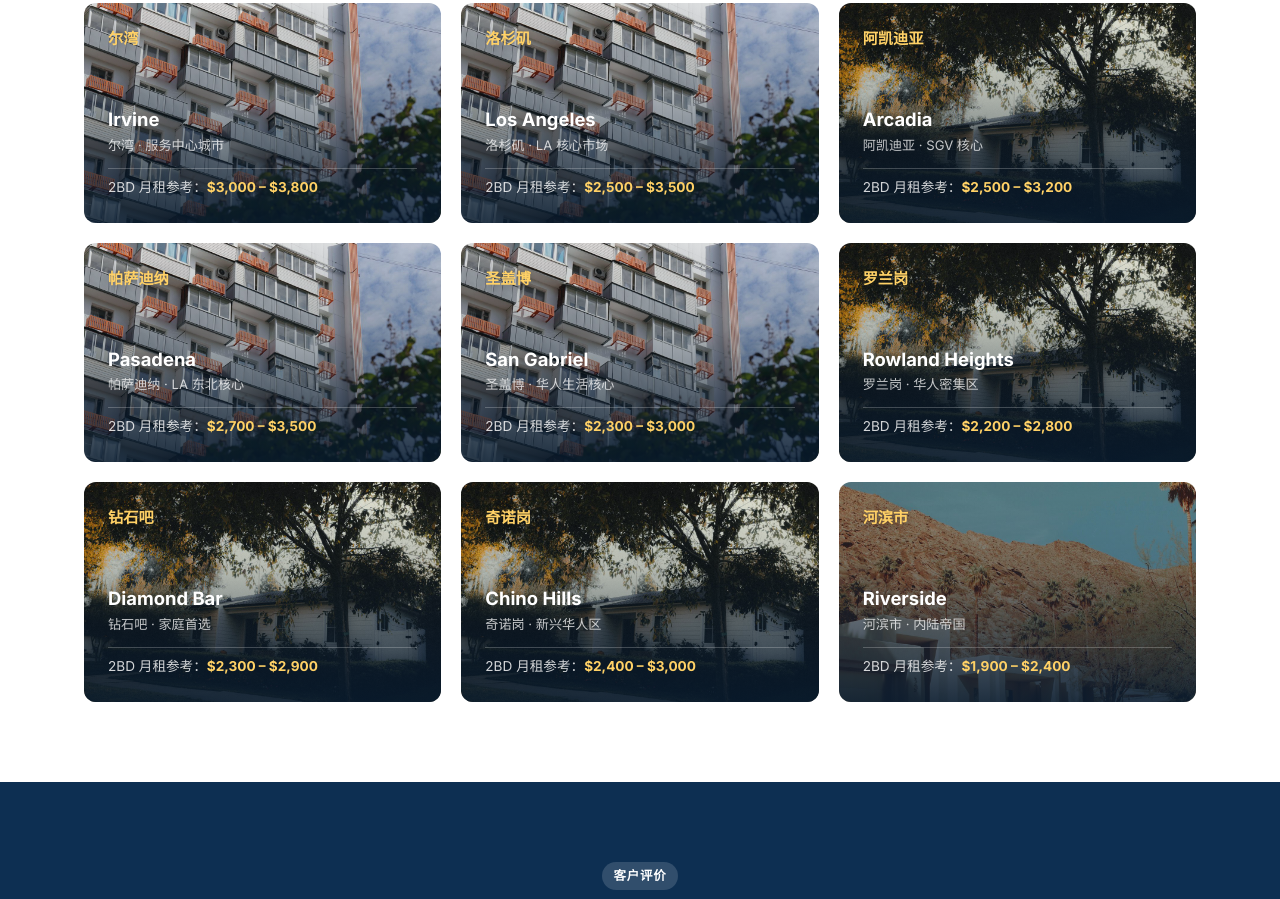
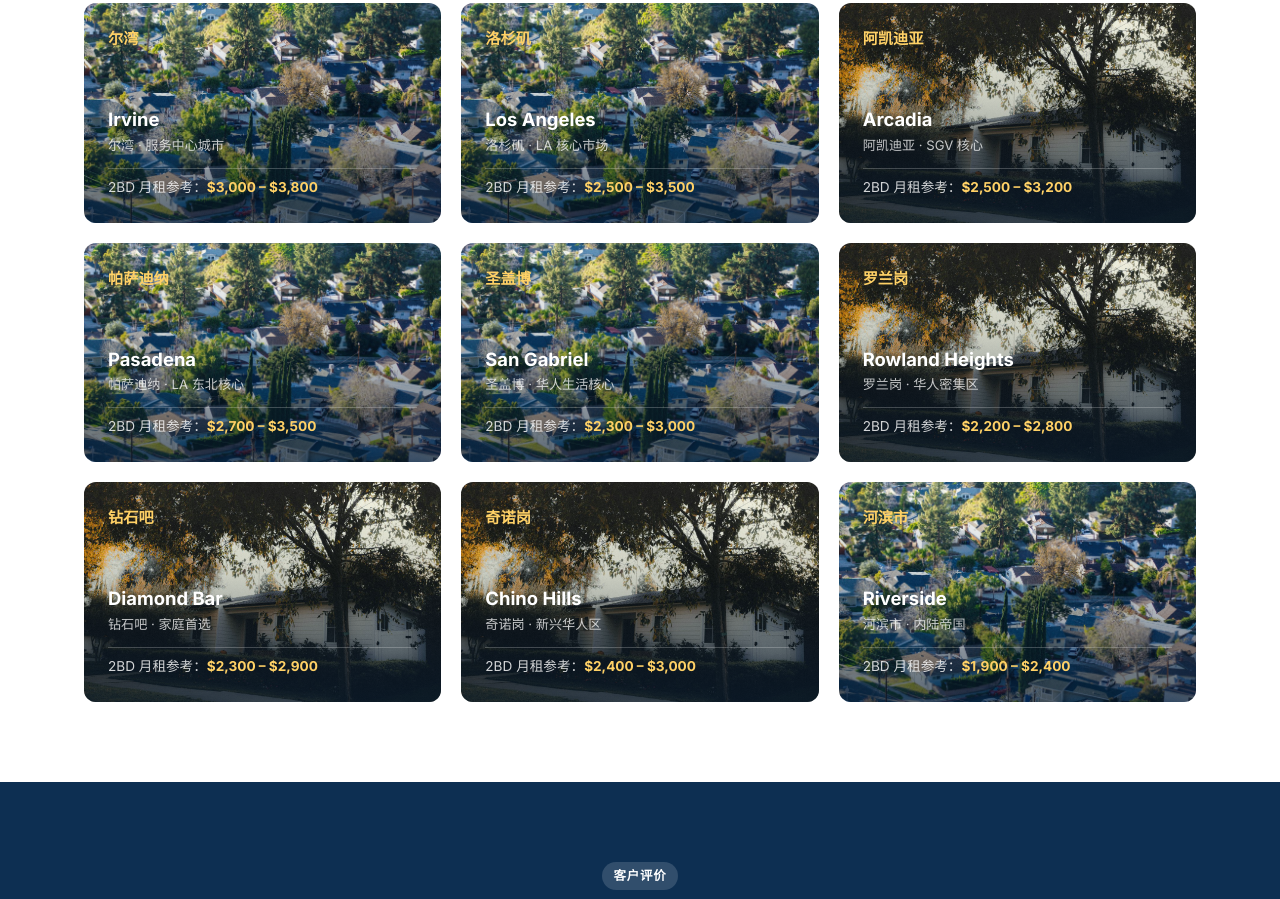
Before and after one commit to davard123/rentalinca, a website: page index.html in a window 1280 px wide. Shown: the part 4177-5076 px from the top of the page. Drawn offline with Linux system fonts and the light colour scheme.

Commit message:
Use lighter residential city visuals

```diff
--- a/css/style.css
+++ b/css/style.css
@@ -306,7 +306,7 @@ ul { list-style: none; }
 }
 .city-card-photo::before {
   content: ''; position: absolute; inset: 0;
-  background: linear-gradient(to top, rgba(7,26,46,.86) 0%, rgba(7,26,46,.28) 60%, rgba(7,26,46,.08) 100%);
+  background: linear-gradient(to top, rgba(7,26,46,.68) 0%, rgba(7,26,46,.18) 58%, rgba(255,255,255,.06) 100%);
 }
 .city-card-photo > * { position: relative; z-index: 1; }
 .city-card-photo .city-icon {
@@ -321,12 +321,12 @@ ul { list-style: none; }
 .city-card-irvine,
 .city-card-la,
 .city-card-pasadena,
-.city-card-sg { background-image: url('../images/visual-apartment.jpg'); }
+.city-card-sg { background-image: url('../images/visual-neighborhood-homes.jpg'); }
 .city-card-arcadia,
 .city-card-rowland,
 .city-card-db,
-.city-card-chino { background-image: url('../images/visual-home-exterior.jpg'); }
-.city-card-riverside { background-image: url('../images/visual-luxury-home.jpg'); }
+.city-card-chino { background-image: url('../images/visual-suburban-house.jpg'); }
+.city-card-riverside { background-image: url('../images/visual-neighborhood-homes.jpg'); }
 
 /* ── TESTIMONIALS ── */
 .testimonials-section { background: var(--blue-dark); color: #fff; }
@@ -419,11 +419,11 @@ ul { list-style: none; }
   background-size: cover; background-position: center; background-repeat: no-repeat;
 }
 .page-header-photo::before {
-  background: linear-gradient(90deg, rgba(13,61,107,.94) 0%, rgba(13,61,107,.78) 48%, rgba(13,61,107,.36) 100%);
+  background: linear-gradient(90deg, rgba(13,61,107,.76) 0%, rgba(13,61,107,.54) 48%, rgba(13,61,107,.22) 100%);
 }
 .page-header-landlords,
 .page-header-city,
-.page-header-cities { background-image: url('../images/visual-home-exterior.jpg'); }
+.page-header-cities { background-image: url('../images/visual-neighborhood-homes.jpg'); }
 .page-header-tenants { background-image: url('../images/visual-interior.jpg'); }
 .page-header-buy-sell { background-image: url('../images/visual-family-tour.jpg'); }
 .page-header-management { background-image: url('../images/visual-apartment.jpg'); }
```
Also changed, not shown: images/visual-neighborhood-homes.jpg (added), images/visual-suburban-house.jpg (added).
